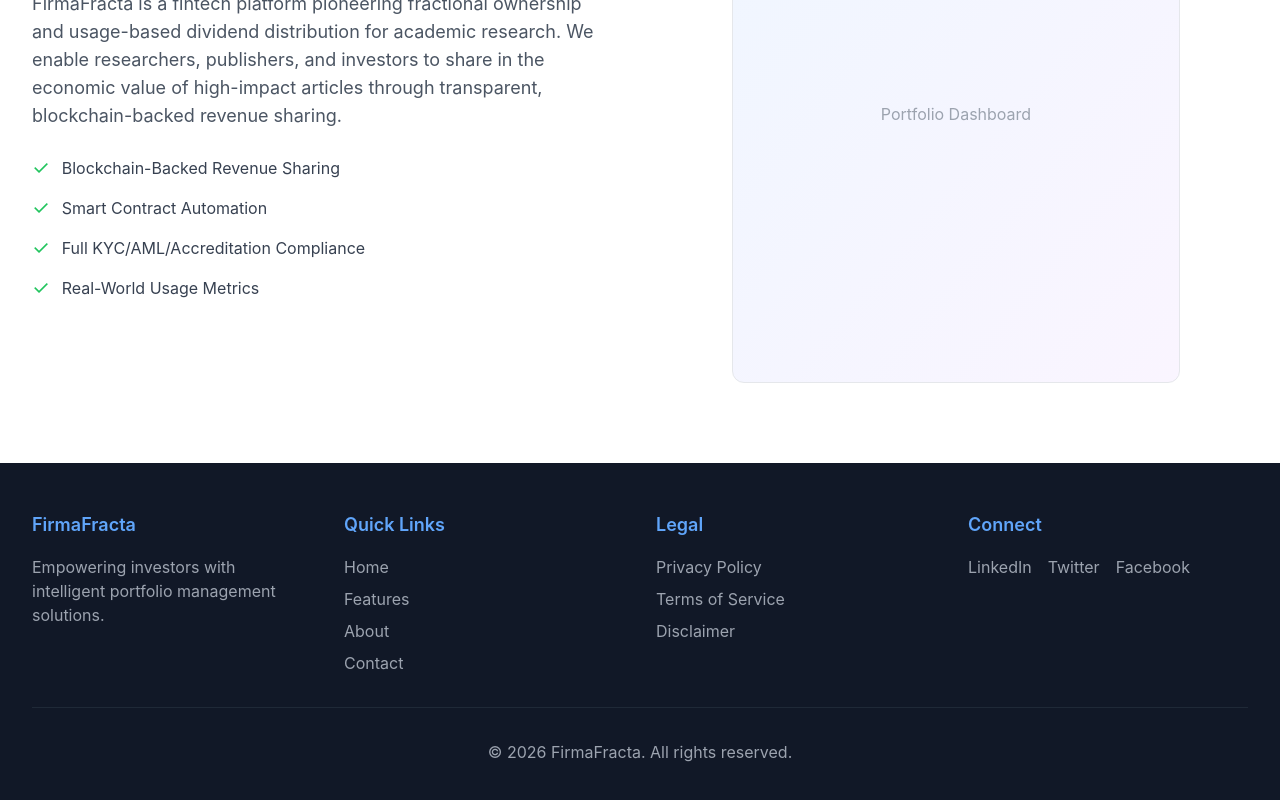
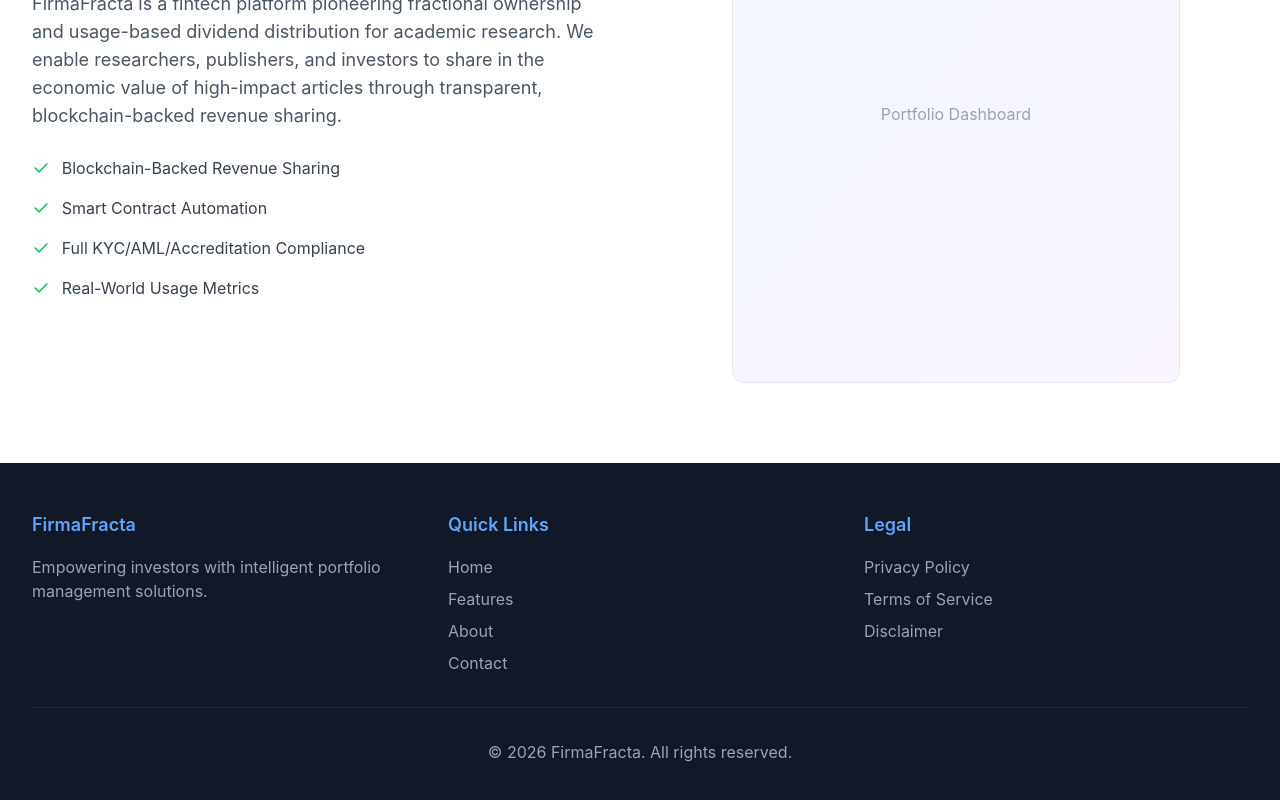
Before and after one commit to migalooch86/firmafracta-investor-portal, a Next.js app: page / in a window 1280 px wide. Shown: the part 1491-2291 px from the top of the page. Built offline with nearby package versions, Linux system fonts and the light colour scheme.

Commit message:
Remove Connect section from footer

```diff
--- a/app/page.tsx
+++ b/app/page.tsx
@@ -109,7 +109,7 @@
       {/* Footer */}
       <footer className="bg-gray-900 text-white py-12">
         <div className="max-w-7xl mx-auto px-4 sm:px-6 lg:px-8">
-          <div className="grid md:grid-cols-4 gap-8 mb-8">
+          <div className="grid md:grid-cols-3 gap-8 mb-8">
             <div>
               <h4 className="text-lg font-semibold mb-4 text-blue-400">FirmaFracta</h4>
               <p className="text-gray-400">Empowering investors with intelligent portfolio management solutions.</p>
@@ -131,14 +131,6 @@
                 <li><a href="#" className="text-gray-400 hover:text-white">Disclaimer</a></li>
               </ul>
             </div>
-            <div>
-              <h4 className="text-lg font-semibold mb-4 text-blue-400">Connect</h4>
-              <div className="flex gap-4">
-                <a href="#" className="text-gray-400 hover:text-white">LinkedIn</a>
-                <a href="#" className="text-gray-400 hover:text-white">Twitter</a>
-                <a href="#" className="text-gray-400 hover:text-white">Facebook</a>
-              </div>
-            </div>
           </div>
           <div className="border-t border-gray-800 pt-8 text-center text-gray-400">
             <p>&copy; 2026 FirmaFracta. All rights reserved.</p>
```
